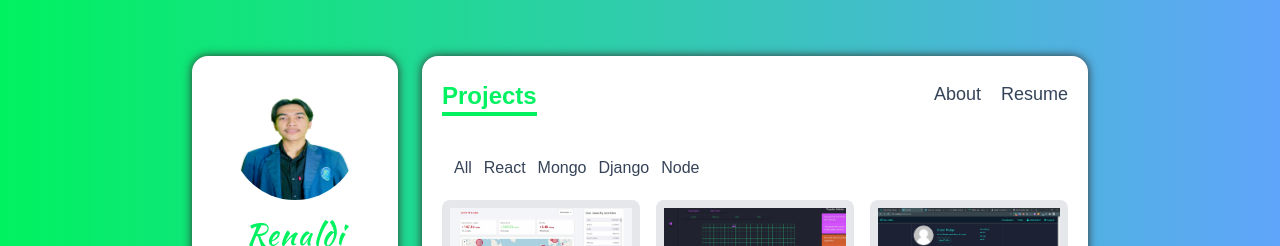
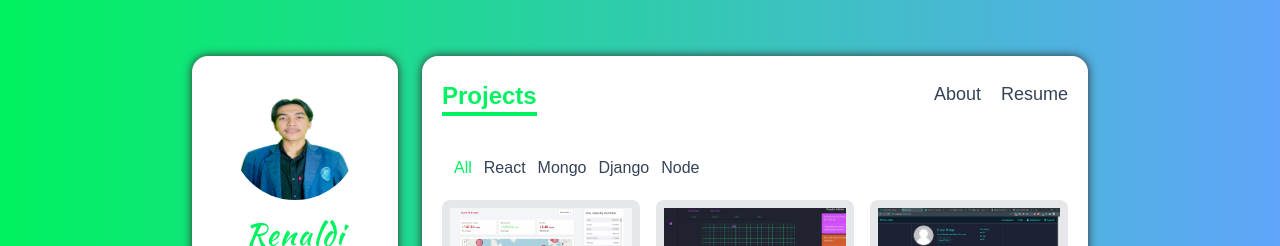
Before and after one commit to renaldin/portfolio-next-tsx, a Next.js app: page /projects in a window 1280 px wide. Shown: the top 246 px of the page. Built offline with nearby package versions, Linux system fonts and the light colour scheme.

Commit message:
add project navbar active

```diff
--- a/components/ProjectsNavbar.tsx
+++ b/components/ProjectsNavbar.tsx
@@ -1,12 +1,16 @@
 import { FunctionComponent } from "react"
 import { Category } from "../type"
 
-export const NavItem: FunctionComponent<{ value: Category | 'all', handlerFilterCategory: Function }> = ({
+export const NavItem: FunctionComponent<{ value: Category | 'all', handlerFilterCategory: Function, active: string }> = ({
   value,
-  handlerFilterCategory
+  handlerFilterCategory,
+  active
 }) => {
+  let className = "cursor-pointer hover:text-green capitalize"
+  if (active === value) className += ' text-green'
+
   return (
-    <li className="cursor-pointer hover:text-green capitalize" onClick={() => handlerFilterCategory(value)}>
+    <li className={className} onClick={() => handlerFilterCategory(value)}>
       {value}
     </li>
   )
@@ -14,7 +18,7 @@ export const NavItem: FunctionComponent<{ value: Category | 'all', handlerFilter
 
 
 
-const ProjectsNavbar: FunctionComponent<{ handlerFilterCategory: Function }> = (props) => {
+const ProjectsNavbar: FunctionComponent<{ handlerFilterCategory: Function, active: string }> = (props) => {
   return (
     <div className="flex space-x-3 px-3 py-2 list-none overflow-x-auto">
       <NavItem value="all" {...props} />
--- a/pages/projects.tsx
+++ b/pages/projects.tsx
@@ -22,7 +22,7 @@ const Projects = () => {
 
     return (
         <div className="px-5 py-2 overflow-y-scroll" style={{ height: '65vh' }}>
-            <ProjectsNavbar handlerFilterCategory={handlerFilterCategory} />
+            <ProjectsNavbar handlerFilterCategory={handlerFilterCategory} active={active} />
 
             <div className="grid grid-cols-12 gap-4 my-3 relative">
                 {
```
